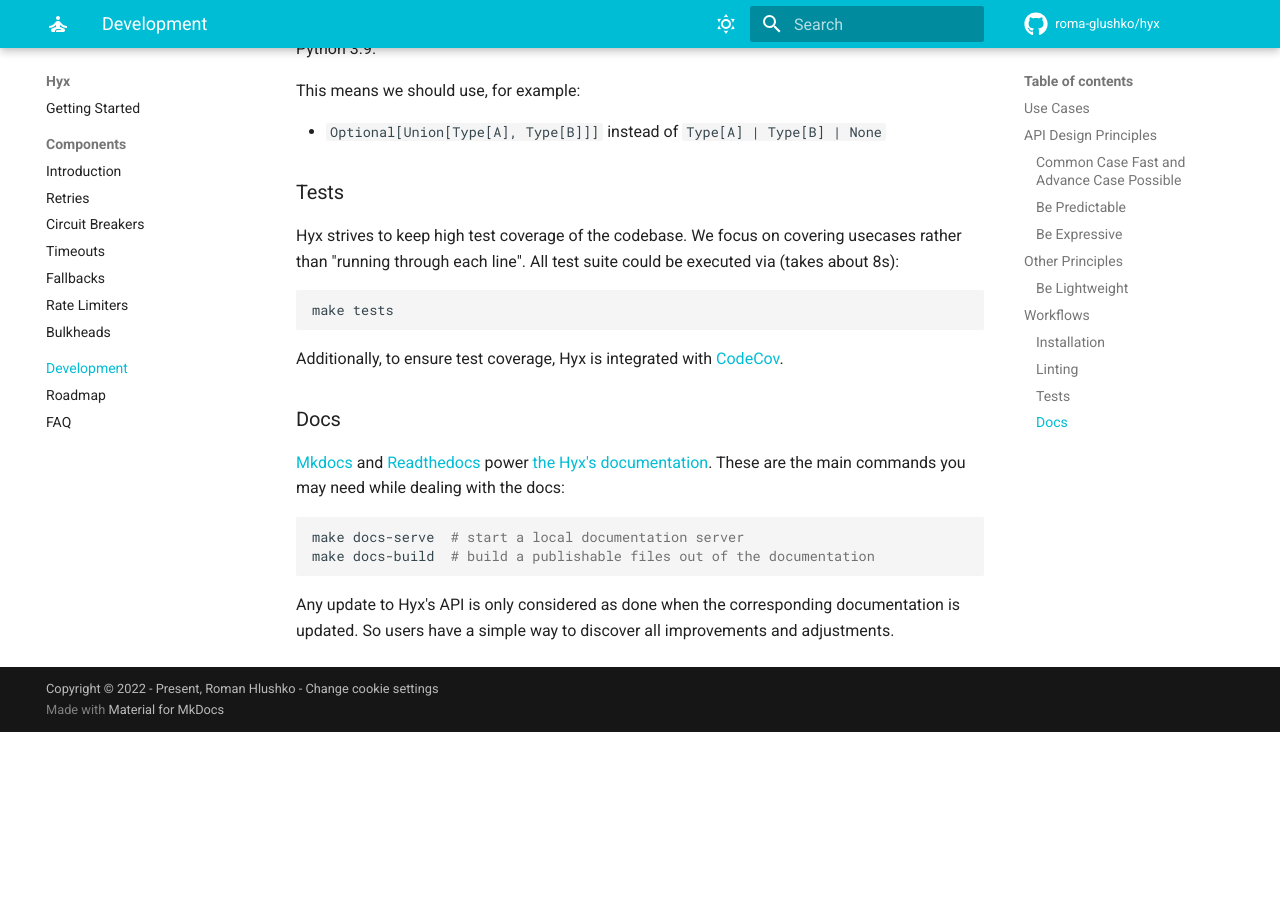
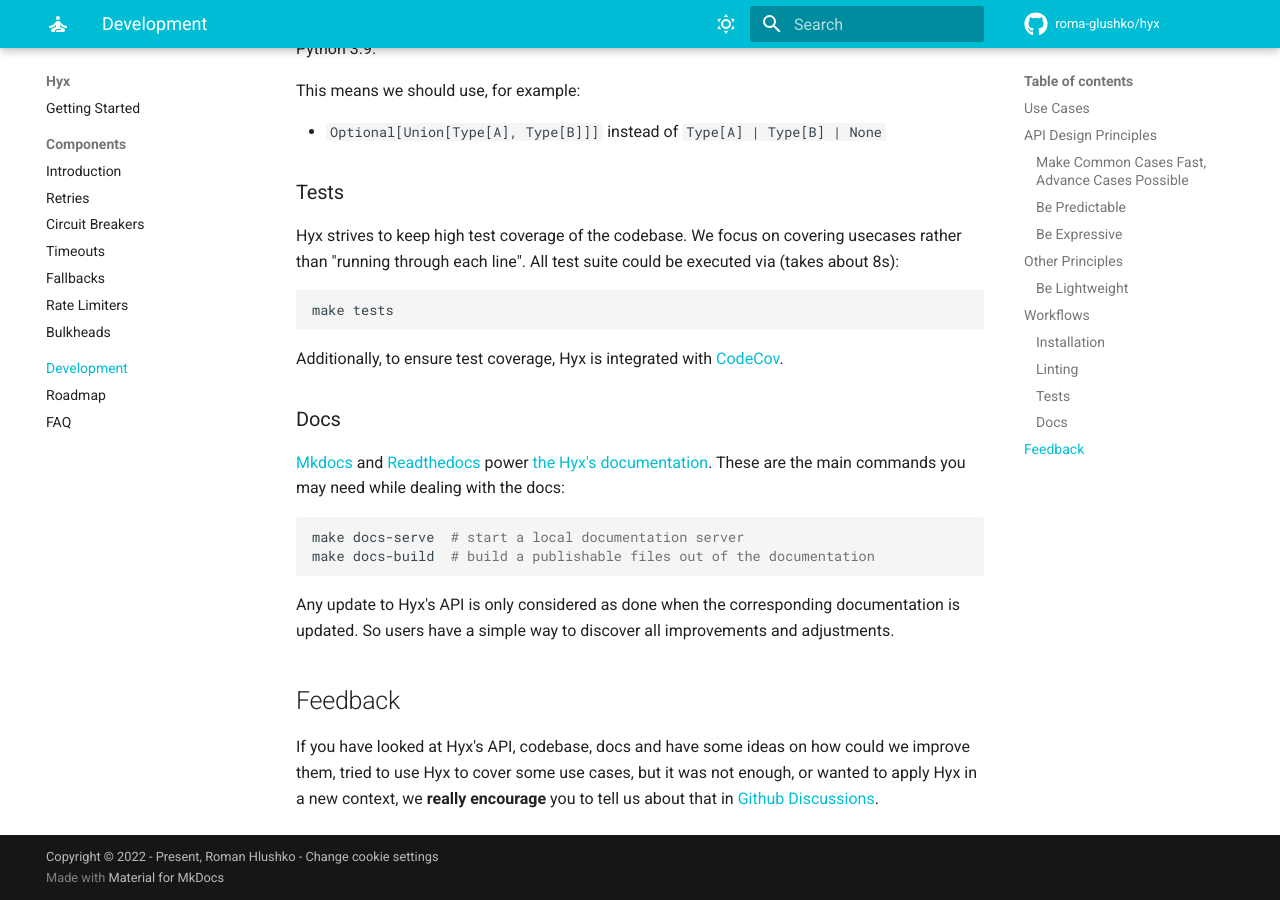
Before and after one commit to roma-glushko/hyx, an MkDocs documentation site: the page built from docs/development.md, in a window 1280 px wide and 900 px high, scrolled down 2015 px. Built offline with MkDocs 1.6.1 and Material for MkDocs 9.7.7, drawn with Linux system fonts in a browser that asks for light colours; comment, search, counter and statistics services are not loaded; before the commit the page ends 2747 px from its top, so only the background shows below that; some of the changed text lies outside the part shown.

Commit message:
#80 Added the feedback section

```diff
--- a/docs/development.md
+++ b/docs/development.md
@@ -11,7 +11,7 @@ This page collects information useful during contributing to 🧘‍♀️Hyx.
 
 When developing or modifying Hyx's API, we want to stick to the following strategies:
 
-### Common Case Fast and Advance Case Possible
+### Make Common Cases Fast, Advance Cases Possible
 
 It's useful to divide functionality into these buckets:
 
@@ -96,3 +96,9 @@ make docs-build  # build a publishable files out of the documentation
 
 Any update to Hyx's API is only considered as done when the corresponding documentation is updated.
 So users have a simple way to discover all improvements and adjustments.
+
+## Feedback
+
+If you have looked at Hyx's API, codebase, docs and have some ideas on how could we improve them,
+tried to use Hyx to cover some use cases, but it was not enough, or wanted to apply Hyx in a new context,
+we **really encourage** you to tell us about that in [Github Discussions](https://github.com/roma-glushko/hyx/discussions).
```
